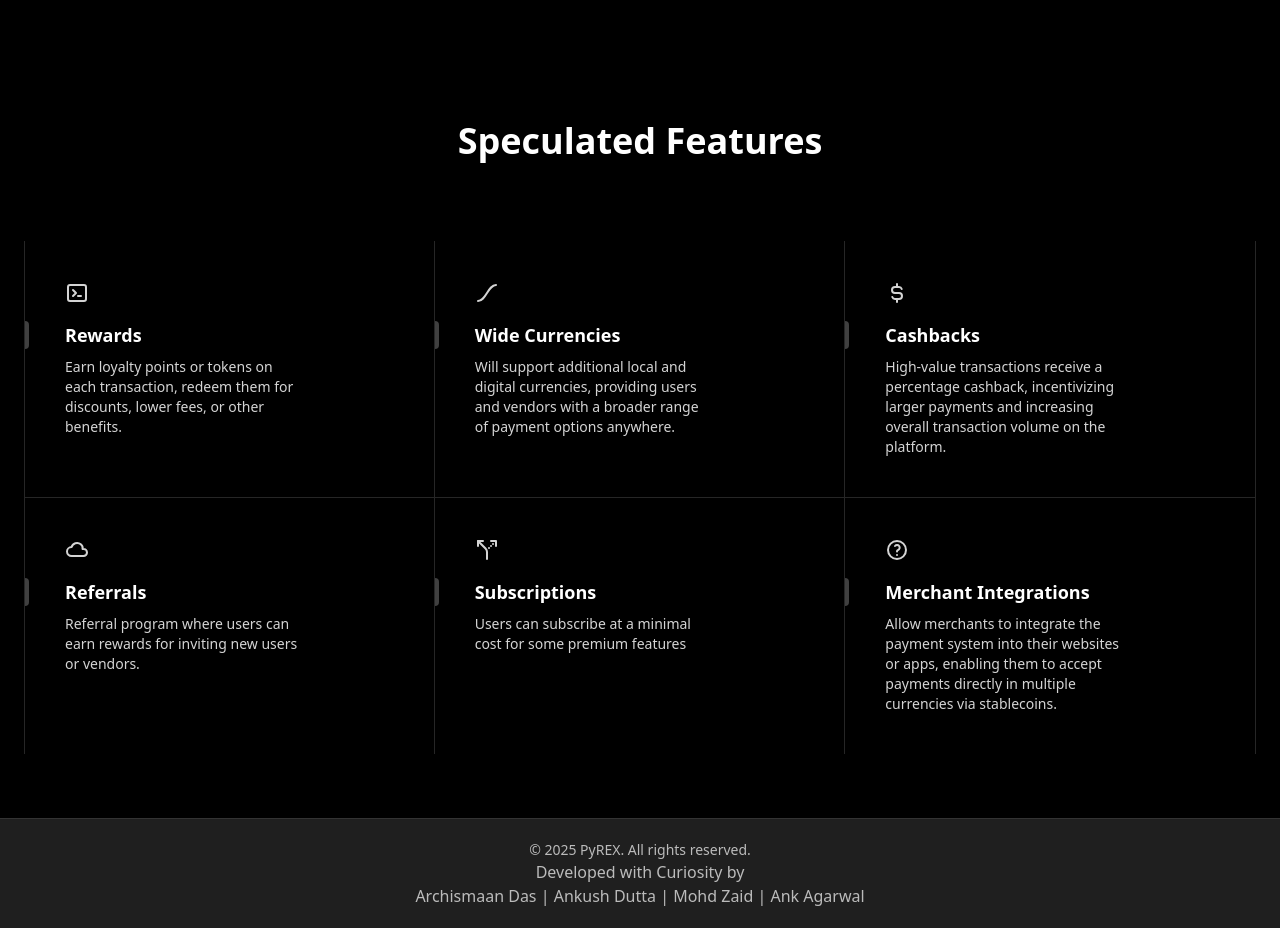
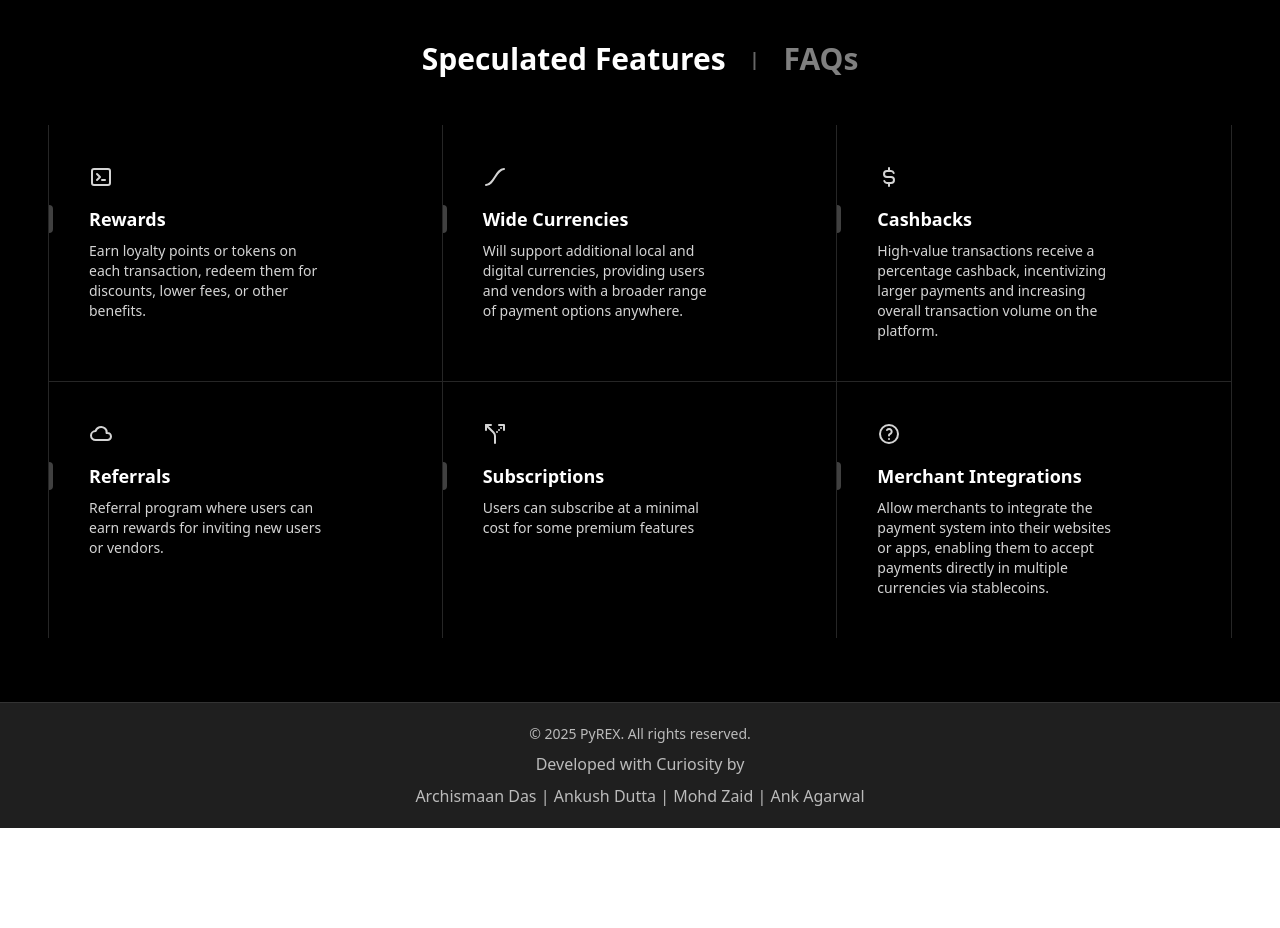
Before and after one commit to dev-zaid/Pyrex-ETHGlobal25, a React (Vite) app in the folder HeroPage/: page / in a window 1280 px wide. Shown: the part 8040-8968 px from the top of the page. After the commit the page ends 8868 px from the top, so only its background shows below. Built offline with nearby package versions, Linux system fonts and the light colour scheme.

Commit message:
Added Tabs, Fixed build errors

```diff
--- a/HeroPage/src/FeatureFaqTabs.tsx
+++ b/HeroPage/src/FeatureFaqTabs.tsx
@@ -12,7 +12,7 @@ const FeatureFaqTabs = () => {
           <button
             type="button"
             onClick={() => setActiveTab("features")}
-            className={`transition-colors hover:text-white ${
+            className={`transition-colors hover:text-white text-3xl ${
               activeTab === "features" ? "text-white" : "text-white/50"
             }`}
           >
@@ -22,7 +22,7 @@ const FeatureFaqTabs = () => {
           <button
             type="button"
             onClick={() => setActiveTab("faq")}
-            className={`transition-colors hover:text-white ${
+            className={`transition-colors text-3xl hover:text-white ${
               activeTab === "faq" ? "text-white" : "text-white/50"
             }`}
           >
@@ -34,7 +34,10 @@ const FeatureFaqTabs = () => {
           {activeTab === "features" ? (
             <Future showHeading={false} className="bg-transparent py-0" />
           ) : (
-            <FAQ showHeading={false} className="min-h-0 bg-transparent px-0 py-0" />
+            <FAQ
+              showHeading={false}
+              className="min-h-0 bg-transparent px-0 py-0"
+            />
           )}
         </div>
       </div>
--- a/HeroPage/src/Footer.tsx
+++ b/HeroPage/src/Footer.tsx
@@ -18,27 +18,12 @@ const FooterText = styled.p`
   margin: 0;
 `;
 
-const SocialIcons = styled.div`
-  margin-top: 10px;
-`;
-
-const SocialIcon = styled.a`
-  color: #bbb;
-  font-size: 20px;
-  margin: 0 15px;
-  text-decoration: none;
-  transition: color 0.3s ease;
-
-  &:hover {
-    color: #58a6ff;
-  }
-`;
 
 const Footer = () => {
   return (
     <FooterContainer>
       <FooterText>&copy; 2025 PyREX. All rights reserved.</FooterText>
-      <div>Developed with Curiosity by</div>
+      <div className="my-2">Developed with Curiosity by</div>
       <div>Archismaan Das | Ankush Dutta | Mohd Zaid | Ank Agarwal</div>
     </FooterContainer>
   );
--- a/HeroPage/src/LandingPage.tsx
+++ b/HeroPage/src/LandingPage.tsx
@@ -3,8 +3,9 @@ import { Hero } from "./Hero";
 import UserPage from "./UserPage";
 import { TimelinePage } from "./Timeline";
 import Seller from "./Seller";
-import { Future } from "./Future";
+// import { Future } from "./Future";
 import Footer from "./Footer";
+import FeatureFaqTabs from "./FeatureFaqTabs";
 
 export function LandingPage() {
   return (
@@ -14,7 +15,7 @@ export function LandingPage() {
       <UserPage />
       <TimelinePage />
       <Seller />
-      <Future />
+      <FeatureFaqTabs />
       <Footer />
     </>
   );
```
